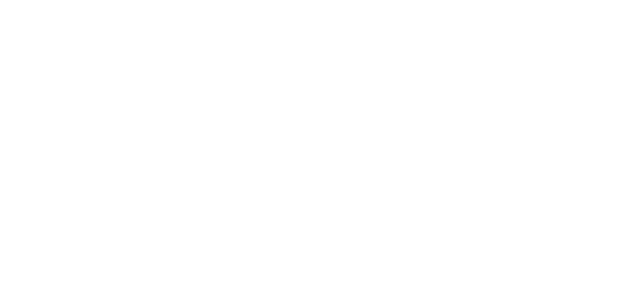
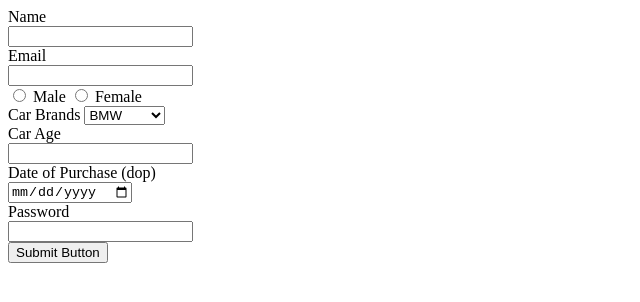
Before and after one commit to acciojob/car-insurance-form-ajayv28, a website: page main.html in a window 1280 px wide. Shown: the whole page, without its empty margins (0-640 px from the left). Drawn offline with Linux system fonts and the light colour scheme.

Commit message:
created a submission

```diff
--- a/main.html
+++ b/main.html
@@ -8,6 +8,28 @@
 
 <body>
 	<!-- the entire body must be written by student -->
+	<form method="post">
+	<label for="name">Name</label><br>
+		<input type="text" name="name" id="name" required><br>
+	<label for="email">Email</label><br>
+		<input type="email" name="email" id="email" required><br>
+	<input type="radio" name="radio" id="gender">
+		<label for="radio">Male</label>
+	<input type="radio" name="radio" id="gender">
+		<label for="radio">Female</label><br>
+    <label for="cars">Car Brands</label>
+        <select id="multiSelect" name="cars">
+            <option value="bmw">BMW</option>
+            <option value="audi">Audi</option>
+            <option value="mercedez">Mercedez</option>
+        </select><br>
+	<label for="carage">Car Age</label><br>
+		<input type="number" name="carage" id="carage" required><br>
+	<label for="dop">Date of Purchase (dop)</label><br>
+		<input type="date" name="dop" id="dop" required><br>
+	<label for="password">Password</label><br>
+		<input type="password" name="password" id="password" required><br>
+	<button type="submit">Submit Button</button>
     <script type="text/javascript" src="./script.js">
 </script>
 
```
